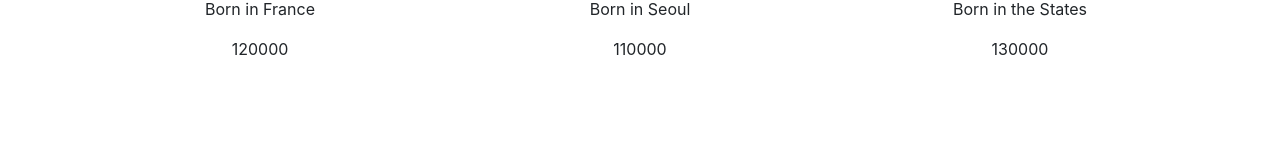
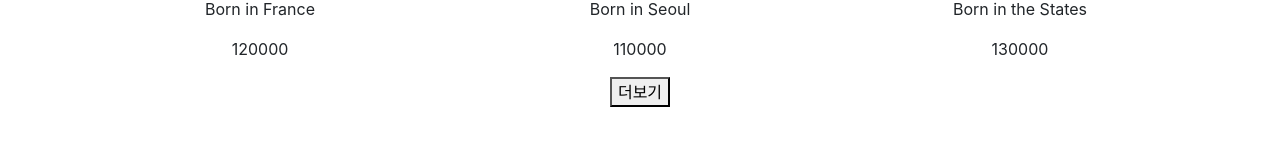
Before and after one commit to nova-fe/Study__Codingapple_React, a React (Create React App) app in the folder 02-shop/: page / in a window 1280 px wide. Shown: the part 609-754 px from the top of the page. Built offline with nearby package versions, Linux system fonts and the light colour scheme.

Commit message:
리액트에서 서버와 통신하려면 ajax 1

```diff
--- a/02-shop/package.json
+++ b/02-shop/package.json
@@ -3,6 +3,7 @@
   "version": "0.1.0",
   "private": true,
   "dependencies": {
+    "axios": "^1.7.9",
     "bootstrap": "^5.3.3",
     "cra-template": "1.2.0",
     "react": "^19.0.0",
--- a/02-shop/src/App.js
+++ b/02-shop/src/App.js
@@ -7,9 +7,10 @@ import data from './data.js';
 import { Routes, Route, useNavigate } from 'react-router-dom';
 import Card from './components/Card.js';
 import Detail from './pages/Detail.js';
+import axios from 'axios'
 
 function App() {
-  let [shoes] = useState(data);
+  let [shoes, setShoes] = useState(data);
   let navigate = useNavigate(); // 페이지 이동을 도와줌
 
   return (
@@ -23,6 +24,23 @@ function App() {
             <Route />
           </Routes>
       */}
+
+      {/* <Route path="*" element={<div>없는페이지(404)</div>} /> */}
+      {/* <Route path="/about/member" element={<About />} />
+      <Route path="/about/location" element={<About />} /> */}
+
+      {/**
+       * :: Nested Routes (서브페이지 개념처럼 사용)
+       * 언제 사용? 여러 유사한 페이지 필요할때
+       * 장점1: route 작성이 간단해짐
+       * 장점2: mested route 접속시엔 element 2개가 보임
+       * => /about/member로 접속시 path="/about"에 있는 element 와 path="member"에 있는 element를 동시에 보여줌(2개가 보여짐)
+       * => <About/> 안에 <div>member 페이지</div>
+       */}
+      {/* <Route path="/about" element={<About />}>
+        <Route path="member" element={<div>member 페이지</div>} />
+        <Route path="location" element={<div>location 페이지</div>} />
+      </Route> */}
 
       {/**
        * :: Link: 페이지 이동 버튼
@@ -78,29 +96,25 @@ function App() {
                   })}
                 </div>
               </div>
+
+              <button onClick={() => {
+                axios.get('https://codingapple1.github.io/shop/data2.json')
+                .then((result) => {
+                  const copy = [...shoes];
+                  const copy2 = copy.concat(result.data);
+                  setShoes(copy2);
+                })
+                .catch((error) => {
+                  console.log(error.message)
+                })
+              }}>더보기</button>
             </>
           }
         />
         {/* /:파라미터 -> URL파라미터 */}
         <Route path="/detail/:id" element={<Detail shoes={shoes} />} />
+      </Routes>
 
-        {/* <Route path="*" element={<div>없는페이지(404)</div>} /> */}
-        {/* <Route path="/about/member" element={<About />} />
-        <Route path="/about/location" element={<About />} /> */}
-
-        {/**
-         * :: Nested Routes (서브페이지 개념처럼 사용)
-         * 언제 사용? 여러 유사한 페이지 필요할때
-         * 장점1: route 작성이 간단해짐
-         * 장점2: mested route 접속시엔 element 2개가 보임
-         * => /about/member로 접속시 path="/about"에 있는 element 와 path="member"에 있는 element를 동시에 보여줌(2개가 보여짐)
-         * => <About/> 안에 <div>member 페이지</div>
-         */}
-        {/* <Route path="/about" element={<About />}>
-          <Route path="member" element={<div>member 페이지</div>} />
-          <Route path="location" element={<div>location 페이지</div>} />
-        </Route> */}
-      </Routes>
     </div>
   );
 }
```
Also changed, not shown: 1 other file (tests, documents, lock files or other folders).
